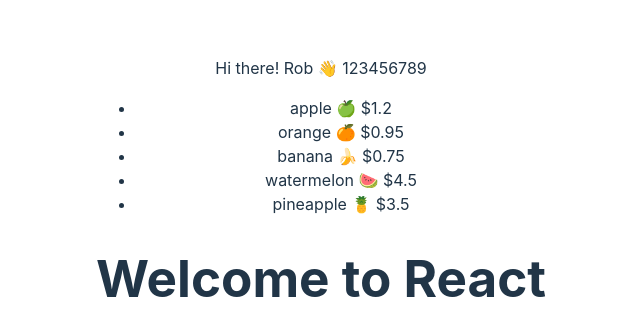
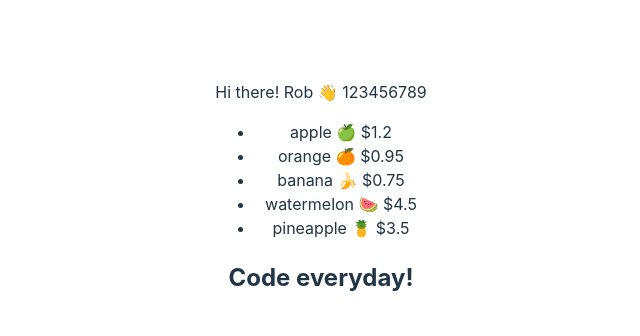
Before and after one commit to wewececetw/react18-pro, a React (Vite) app: page / in a window 1280 px wide. Shown: the part 202-538 px from the top of the page, without its empty margins (319-959 px from the left). Built offline with nearby package versions, Linux system fonts and the light colour scheme.

Commit message:
feat: 利用變數來有條件使用jsx、components

```diff
--- a/src/components/ConditionalComponent.jsx
+++ b/src/components/ConditionalComponent.jsx
@@ -2,11 +2,12 @@
 import Code from "./Code";
 
 export default function ConditionalComponent() {
-  const display = true;
-
+  const display = false;
+  let message;
   if (display) {
-    return <Welcome />;
+    message = <Welcome />;
   } else {
-    return <Code />;
+    message = <Code />;
   }
+  return <div>{message}</div>;
 }
```
